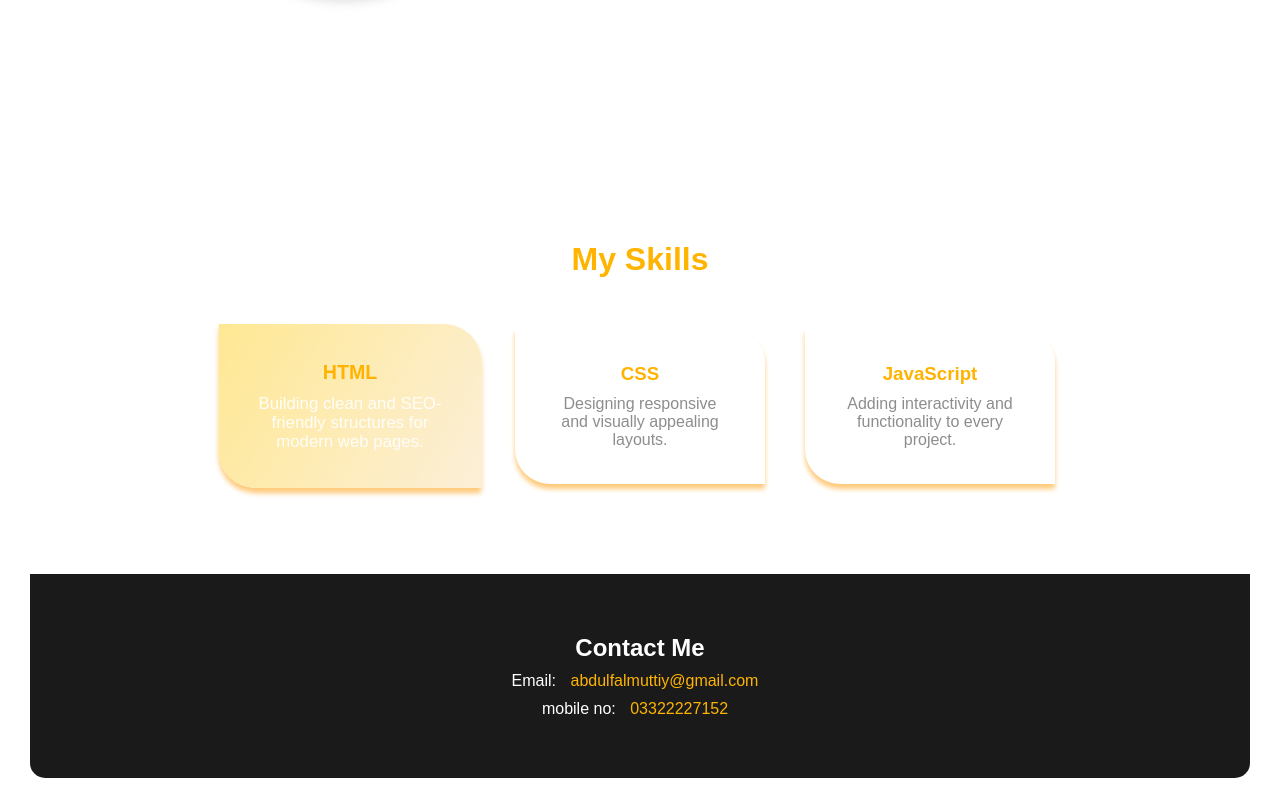
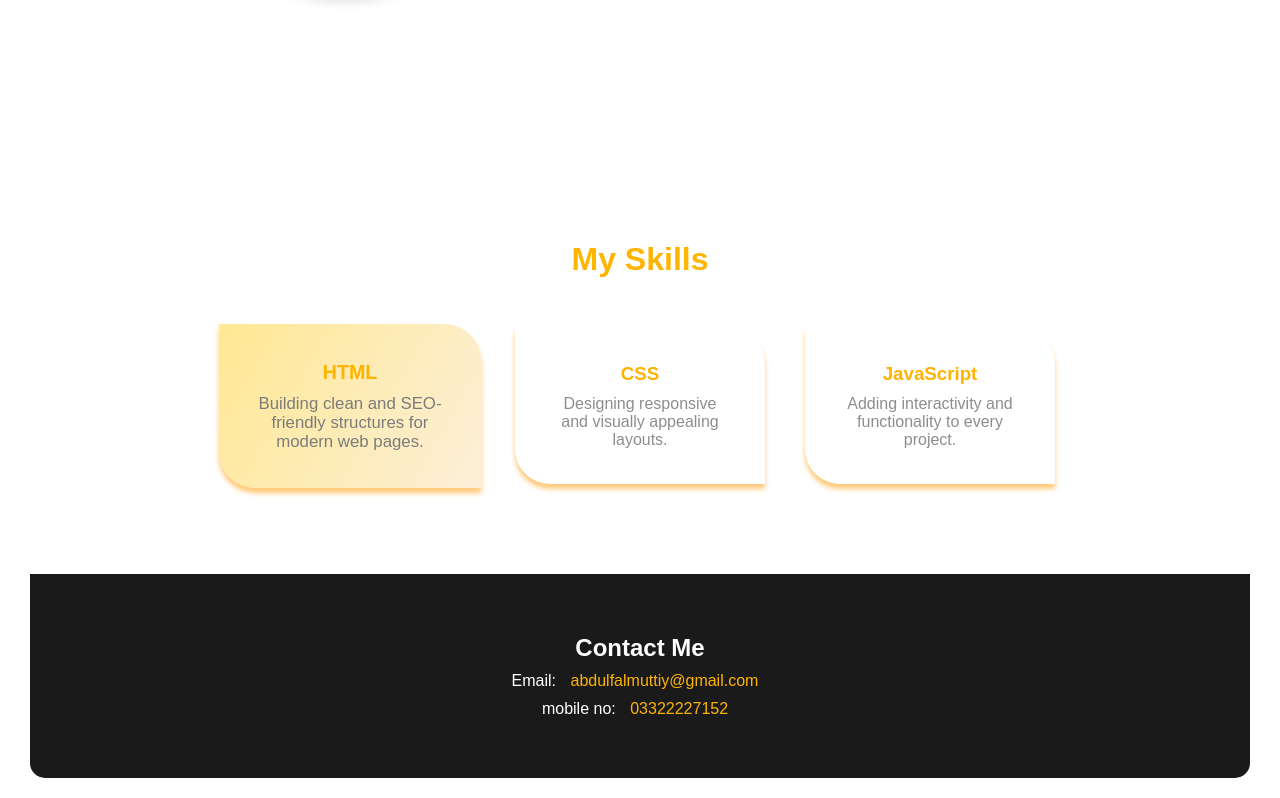
Before and after one commit to MuttiyUrRehman/portfolio, a plain HTML site: page index.html in a window 1280 px wide. In both pictures the pointer is over the element 350 px from the left and 1007 px from the top of the page. Shown: the part 601-1399 px from the top of the page. Drawn offline with Linux system fonts and the light colour scheme.

Commit message:
changes:card-color

```diff
--- a/style.css
+++ b/style.css
@@ -152,7 +152,7 @@ body {
 .card:hover {
   transform: translateY(-8px);
   background: linear-gradient(120deg, #ffe893, #fcefd8);
-  color: #fffdf9;
+  color: #7b7b7b;
    transform: scale(1.05);
 }
 
```
